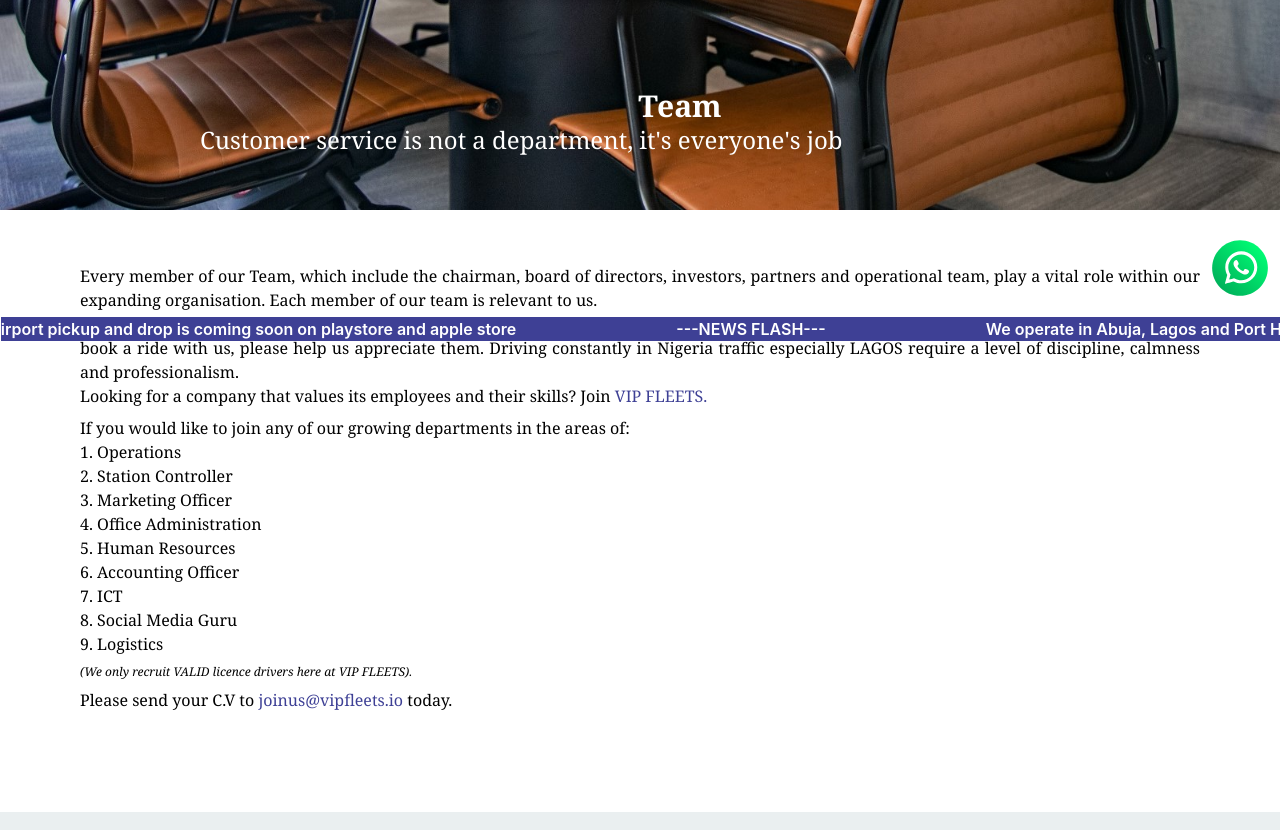
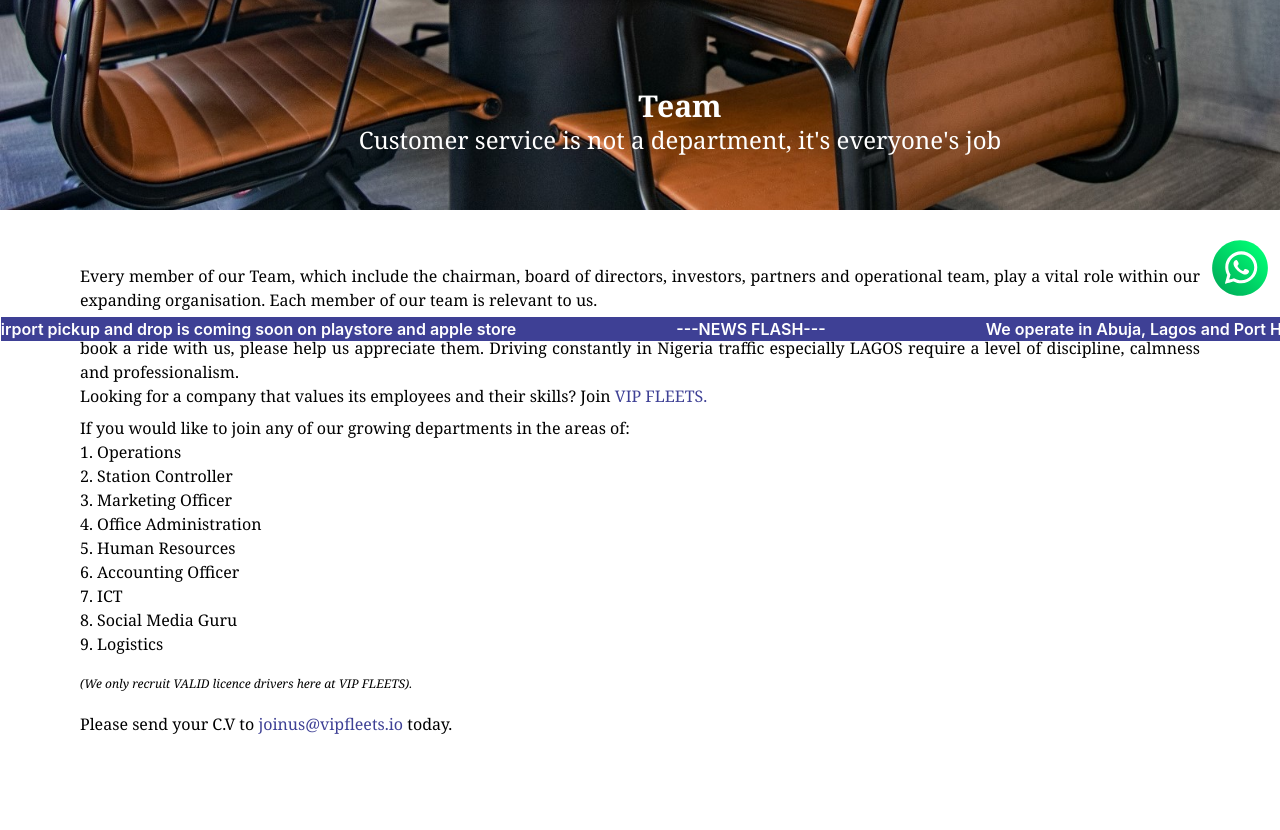
Before and after one commit to johnilizy17/Vipfleets.io, a Next.js app: page /teams in a window 1280 px wide. Shown: the part 460-1290 px from the top of the page. Built offline with nearby package versions, Linux system fonts and the light colour scheme.

Commit message:
the mage of vipfleet

```diff
--- a/pages/teams.js
+++ b/pages/teams.js
@@ -12,7 +12,7 @@
                     <div className="font-semibold lg:text-3xl sm:text-2xl">
                         Team
               </div>
-                    <div className="lg:text-2xl flex w-4/5">
+                    <div className="lg:text-2xl w-5/5">
                         {"Customer service is not a department, it's everyone's job"}
             </div>
                 </center>
@@ -41,7 +41,7 @@
                                 <li><span>7. </span> ICT </li>
                                 <li> <span>8. </span> Social Media Guru</li>
                                 <li> <span>9. </span> Logistics
-                                 <li className="italic text-xs mt-2">(We only recruit VALID licence drivers here at VIP FLEETS). </li></li>
+                                 <li className="italic text-xs mt-5 mb-5">(We only recruit VALID licence drivers here at VIP FLEETS). </li></li>
 
                                 <li className="mt-2">Please send your C.V to <a href="mailto:joinus@vipfleets.io" className="text-brand-color">joinus@vipfleets.io</a> today.</li>
 
```
